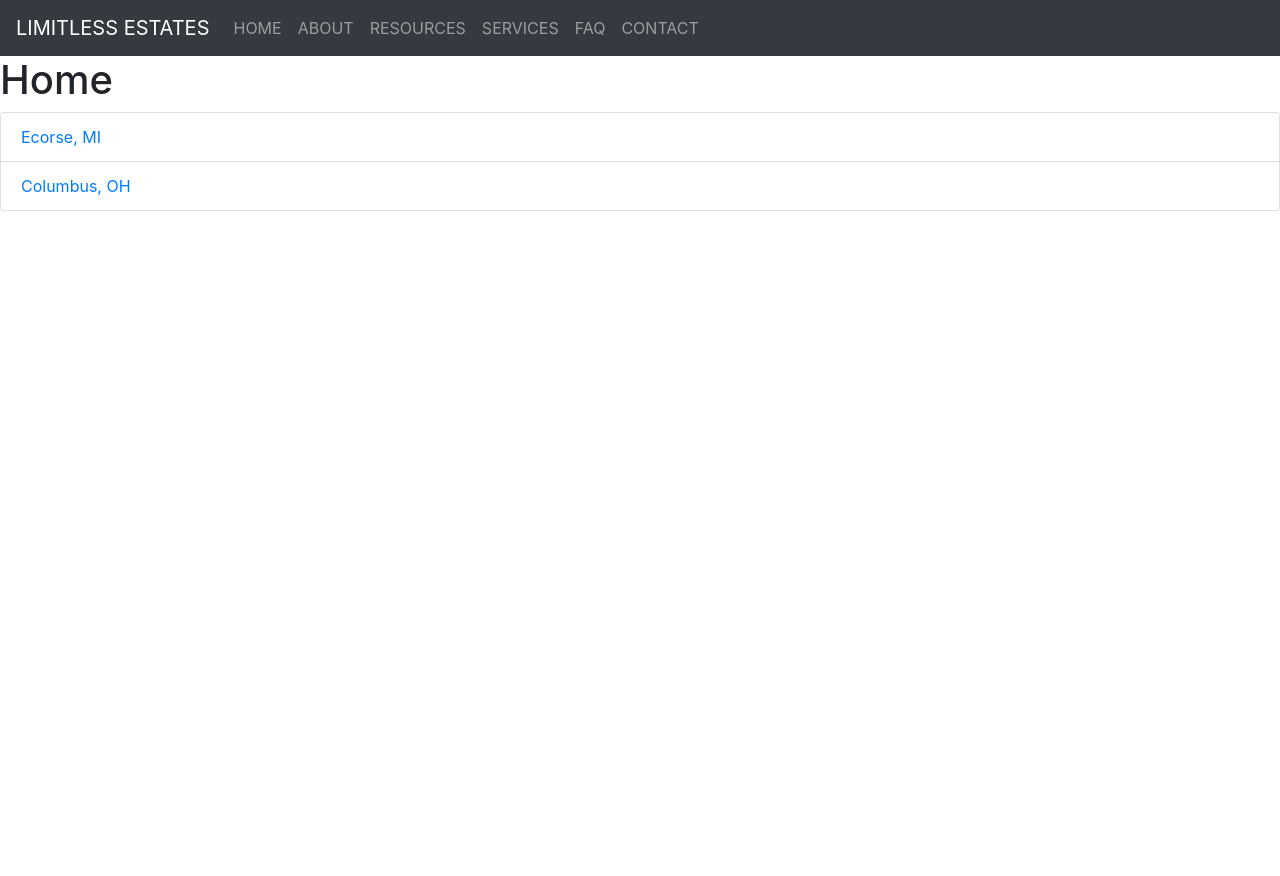
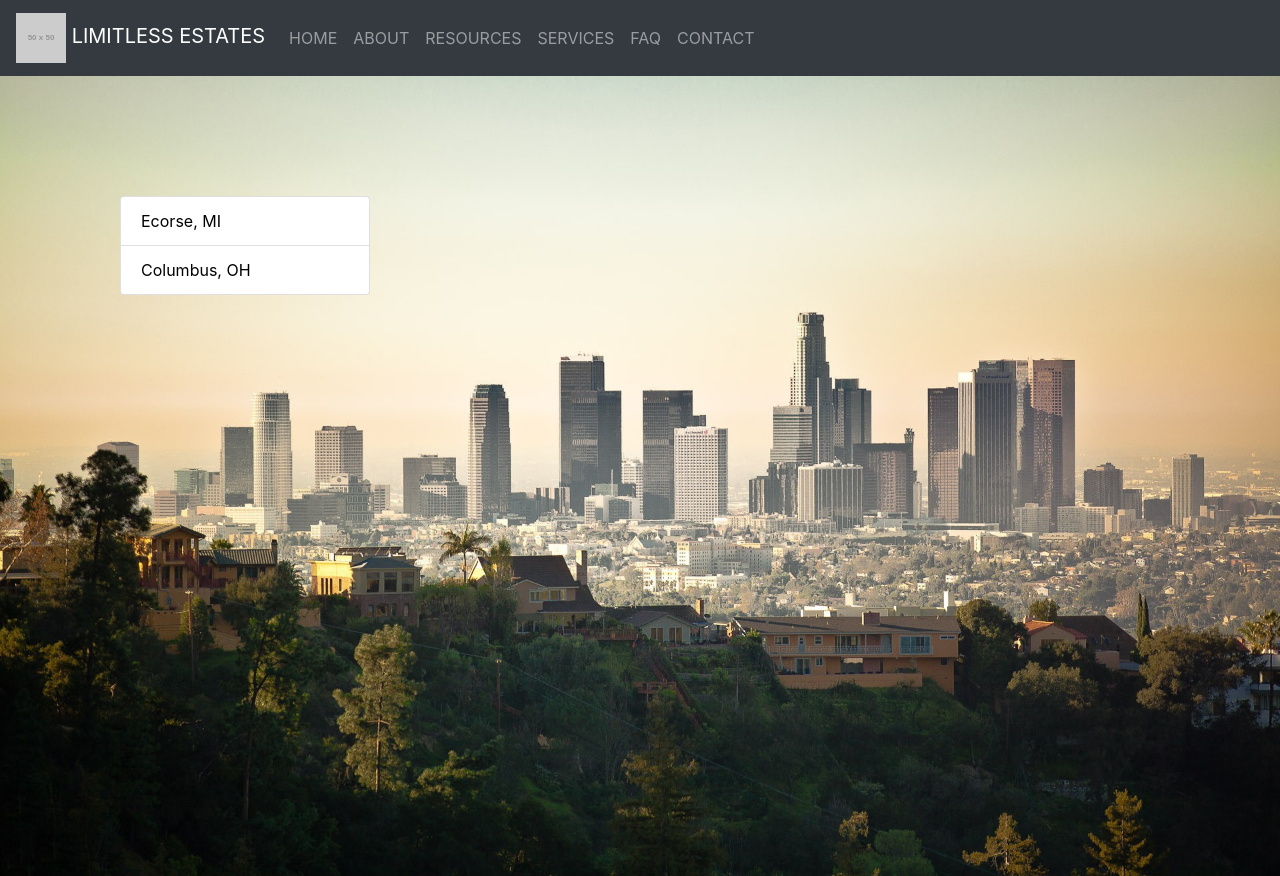
Before and after one commit to apati04/limitless-estate, a React (Create React App) app in the folder client/: page / in a window 1280 px wide. Before the commit the page ends 800 px from the top, so only its background shows below. Built offline with nearby package versions, Linux system fonts and the light colour scheme.

Commit message:
background image added on home directory

```diff
--- a/client/src/components/Home.js
+++ b/client/src/components/Home.js
@@ -1,17 +1,25 @@
 import React from "react";
+import background from "../images/background/la.jpg";
 import { Link } from "react-router-dom";
 
 const Home = () => {
+
+  const style = {
+    background: {
+      minHeight: "100vh",
+      minWidth: "100%",
+      backgroundImage: `url(${background})`,
+      backgroundSize: "cover",
+      backgroundRepeat: "no-repeat",
+      padding: "120px"
+    }
+}
+
   return (
-    <div>
-      <h1>Home</h1>
-      <ul className="list-group">
-        <li className="list-group-item">
-          <Link to="/packages/ecorse">Ecorse, MI</Link>
-        </li>
-        <li className="list-group-item">
-          <Link to="/packages/columbus">Columbus, OH</Link>
-        </li>
+    <div style={style.background}>
+      <ul className="list-group" style={{maxWidth: "250px"}}>
+        <Link to="/packages/ecorse" className="list-group-item" style={{color: "black"}}>Ecorse, MI</Link>
+        <Link to="/packages/columbus" className="list-group-item" style={{color: "black"}}>Columbus, OH</Link>
       </ul>
     </div>
   );
--- a/client/src/components/Navbar.js
+++ b/client/src/components/Navbar.js
@@ -4,7 +4,9 @@ import { Link } from "react-router-dom";
 const Navbar = () => {
   return (
     <nav className="navbar navbar-expand-md navbar-dark bg-dark sticky-top">
-      <Link to="/" className="navbar-brand">LIMITLESS ESTATES</Link>
+      <Link to="/" className="navbar-brand">
+        <img src="http://via.placeholder.com/50x50" className="image-fluid" alt="logo"/> LIMITLESS ESTATES
+      </Link>
       <button className="navbar-toggler" type="button" data-toggle="collapse" data-target="#navbar" aria-controls="mobile-navbar" aria-expanded="false" aria-label="Toggle navigation">
         <span className="navbar-toggler-icon"></span>
       </button>
```
Also changed, not shown: client/src/images/background/la.jpg (added).
